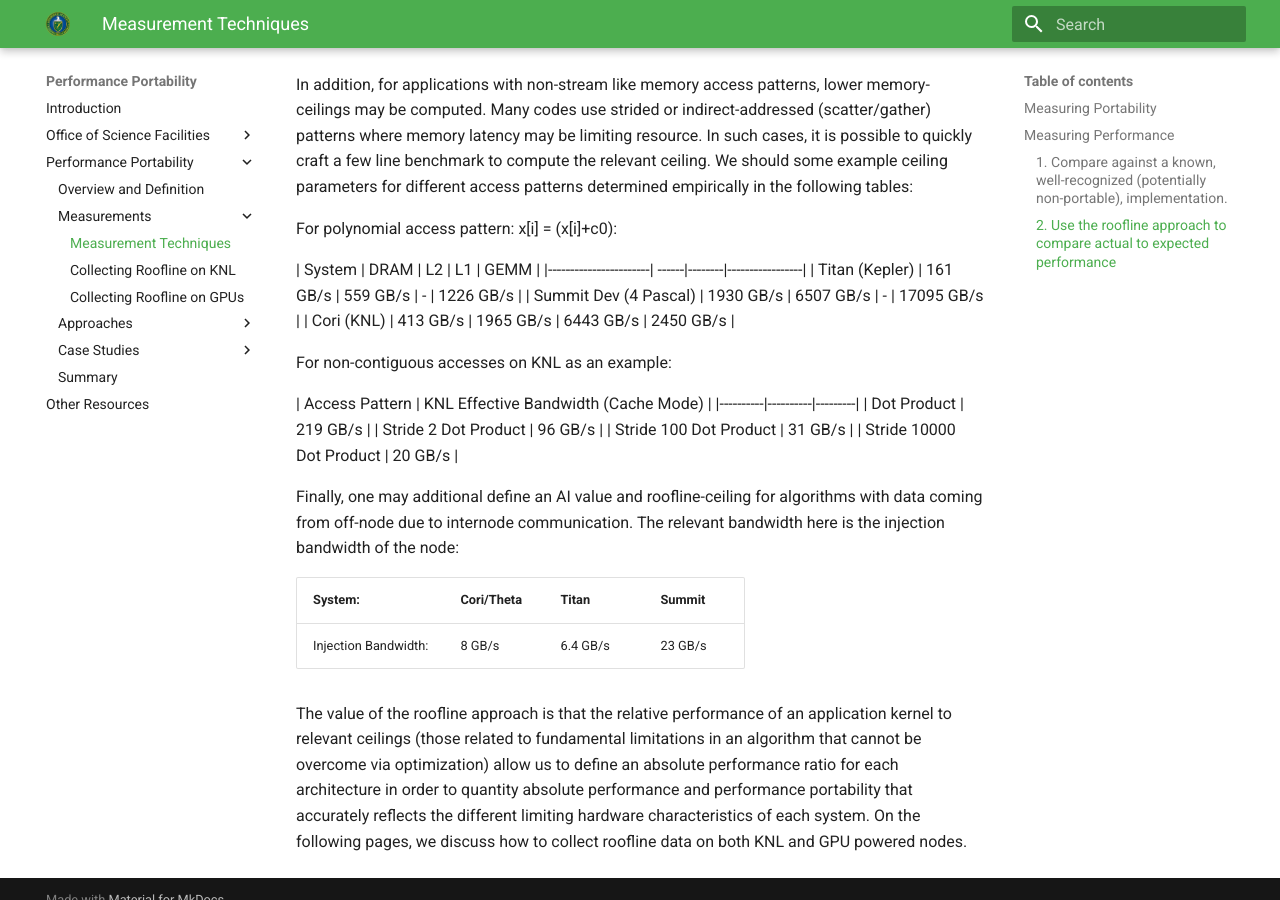
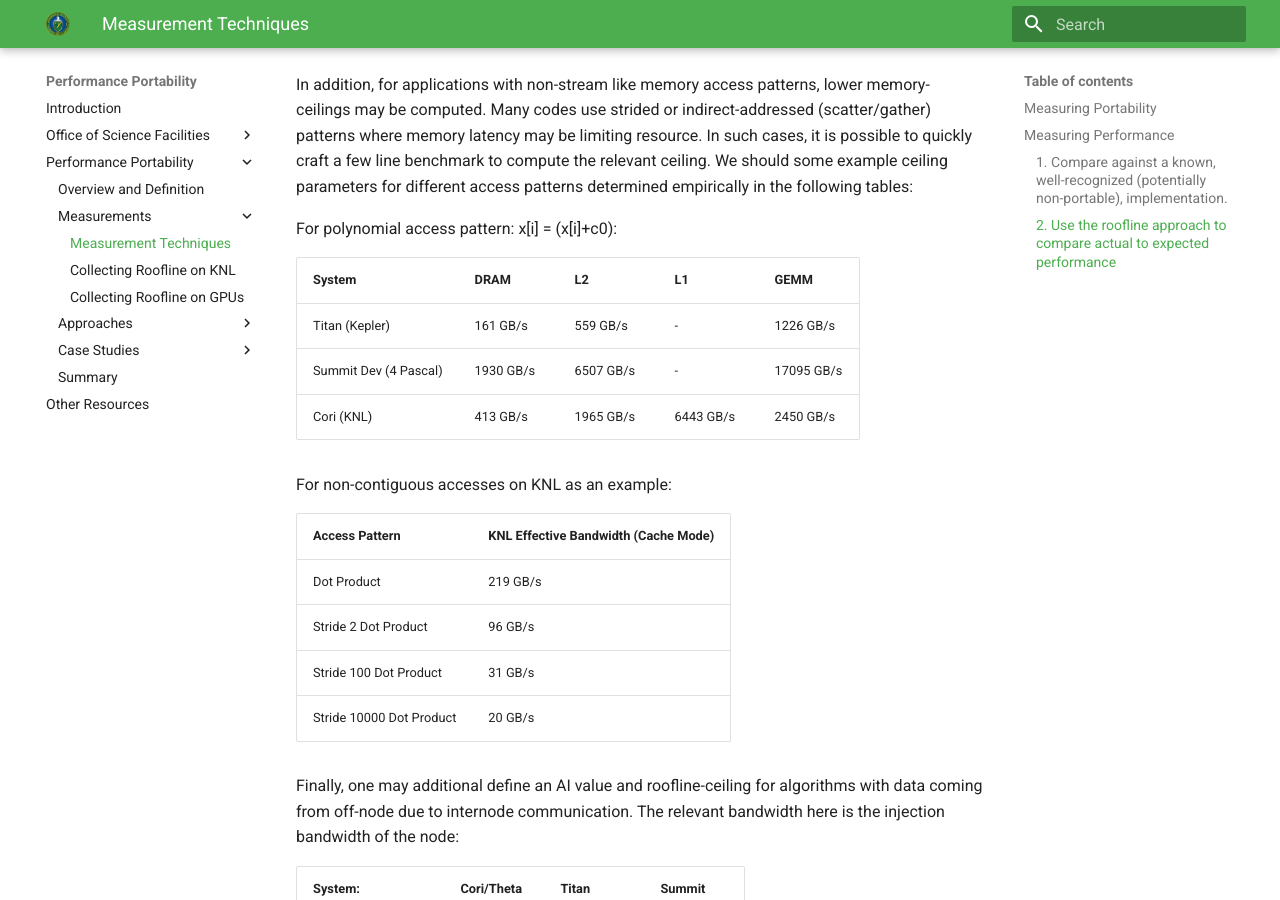
Before and after one commit to jrdeslippe/perfportsite, an MkDocs documentation site: the page built from docs/perfport/measurements/index.md, in a window 1280 px wide and 900 px high, scrolled down 3244 px. Built offline with MkDocs 1.6.1 and Material for MkDocs 9.7.7, drawn with Linux system fonts in a browser that asks for light colours; old or Windows-style settings are respelled for this version of MkDocs.

Commit message:
fix tables

```diff
--- a/docs/perfport/measurements/index.md
+++ b/docs/perfport/measurements/index.md
@@ -96,16 +96,16 @@ relevant ceiling. We should some example ceiling parameters for different access
 
 For polynomial access pattern: x[i] = (x[i]+c0):
 
-| System                | DRAM  | L2     | L1     | GEMM   |
-|-----------------------| ------|--------|-----------------|
-| Titan (Kepler)        | 161 GB/s  | 559 GB/s   | -      | 1226 GB/s  |
-| Summit Dev (4 Pascal) | 1930 GB/s | 6507 GB/s  | -      | 17095 GB/s |
+| System                | DRAM      | L2         | L1         | GEMM   |
+|-----------------------| ----------|------------|------------|---------|
+| Titan (Kepler)        | 161 GB/s  | 559 GB/s   | -          | 1226 GB/s  |
+| Summit Dev (4 Pascal) | 1930 GB/s | 6507 GB/s  | -          | 17095 GB/s |
 | Cori (KNL)            | 413 GB/s  | 1965 GB/s  | 6443 GB/s  | 2450 GB/s  |
 
 For non-contiguous accesses on KNL as an example:
 
 | Access Pattern  |  KNL Effective Bandwidth (Cache Mode) |
-|----------|----------|---------|
+|----------|---------|
 | Dot Product | 219 GB/s |
 | Stride 2 Dot Product | 96 GB/s |
 | Stride 100 Dot Product | 31 GB/s |
```
